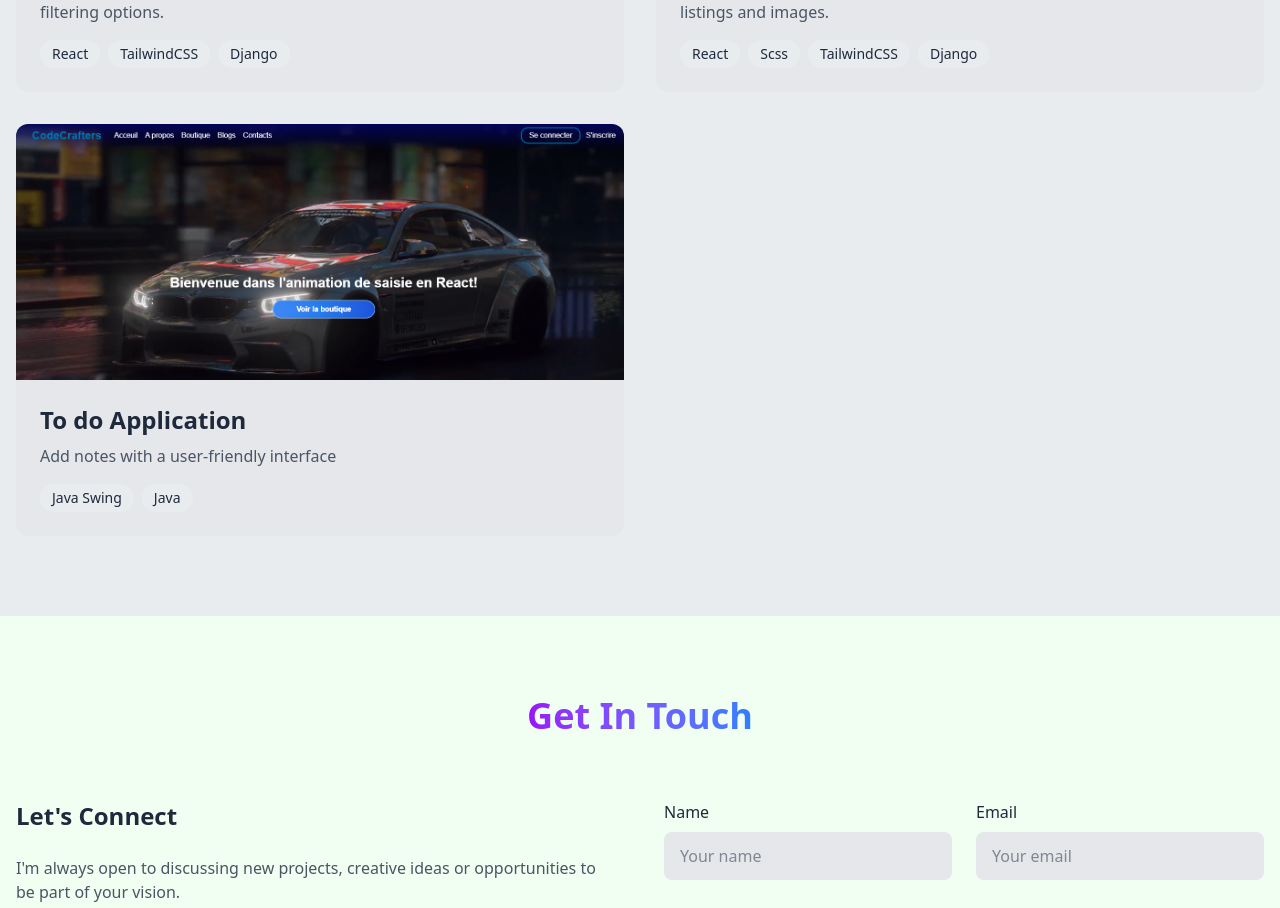
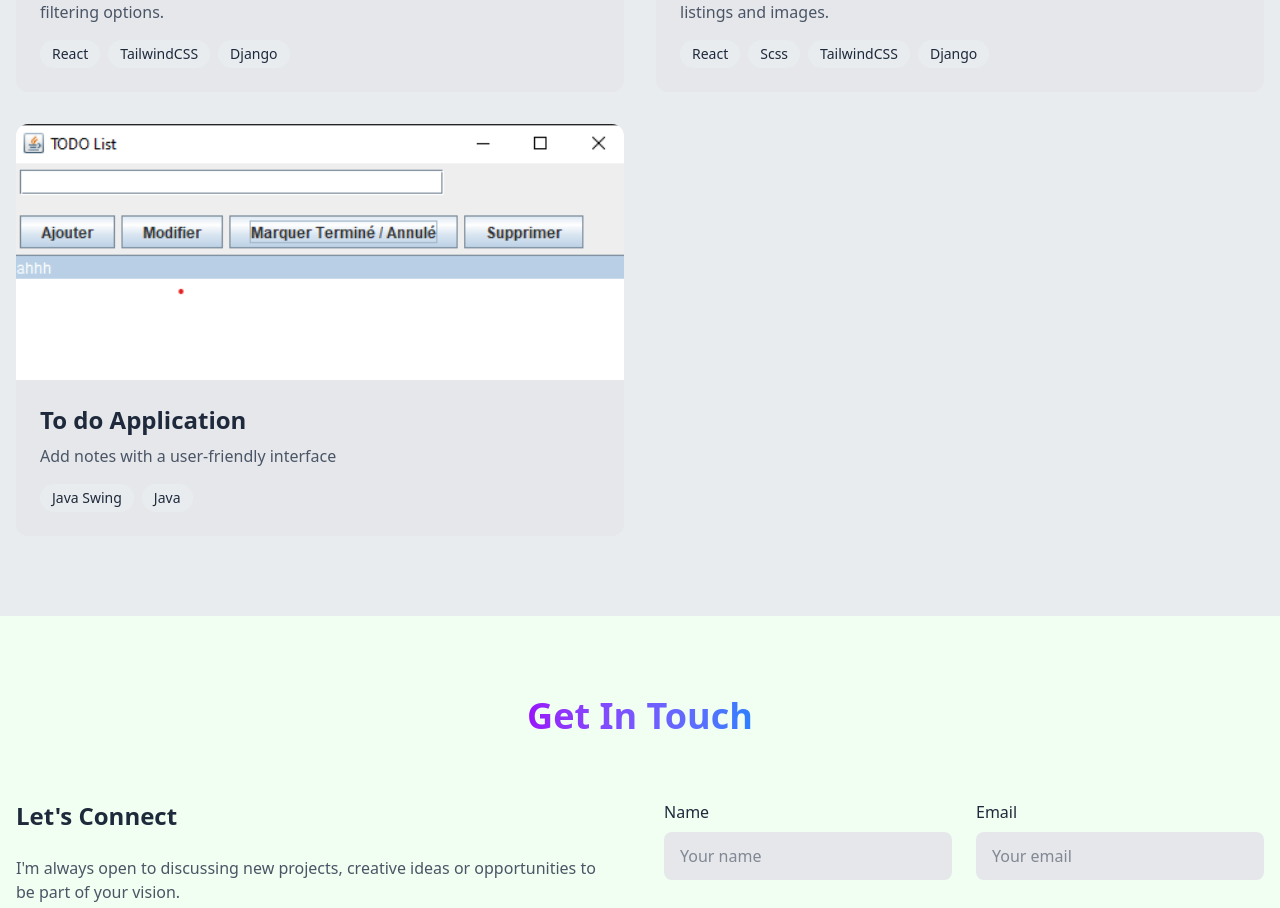
Before and after one commit to Mionitra/portfolio-2025, a React (Vite) app: page / in a window 1280 px wide. Shown: the part 2569-3477 px from the top of the page. Built offline with nearby package versions, Linux system fonts and the light colour scheme.

Commit message:
image java

```diff
--- a/src/components/HeroSection.jsx
+++ b/src/components/HeroSection.jsx
@@ -30,7 +30,7 @@ const HeroSection = ({ darkMode }) => {
 
   return (
     <section id="home" className="relative min-h-[calc(100vh-80px)] flex justify-around flex-col md:flex-row-reverse items-center md:px-20">
-      <img src="/media/images/Mionitra1.png" alt="" className='h-96' />
+      <img src="/media/images/Mionitra1.png" alt="" className='md:h-96 h-56 mx-auto' />
 
       <div className="container mx-auto px-4 z-10">
         <div className="max-w-2xl">
--- a/src/components/data/projects.js
+++ b/src/components/data/projects.js
@@ -40,7 +40,7 @@ const projects = [
       title: "To do Application",
       description: "Add notes with a user-friendly interface",
       technologies: ["Java Swing", "Java"],
-      image: "/media/images/cc.png",
+      image: "/media/images/java.png",
       liveLink: "#",
       githubLink: "https://github.com/Mionitra/java-swing"
     }
```
Also changed, not shown: public/media/images/java.png (added).
